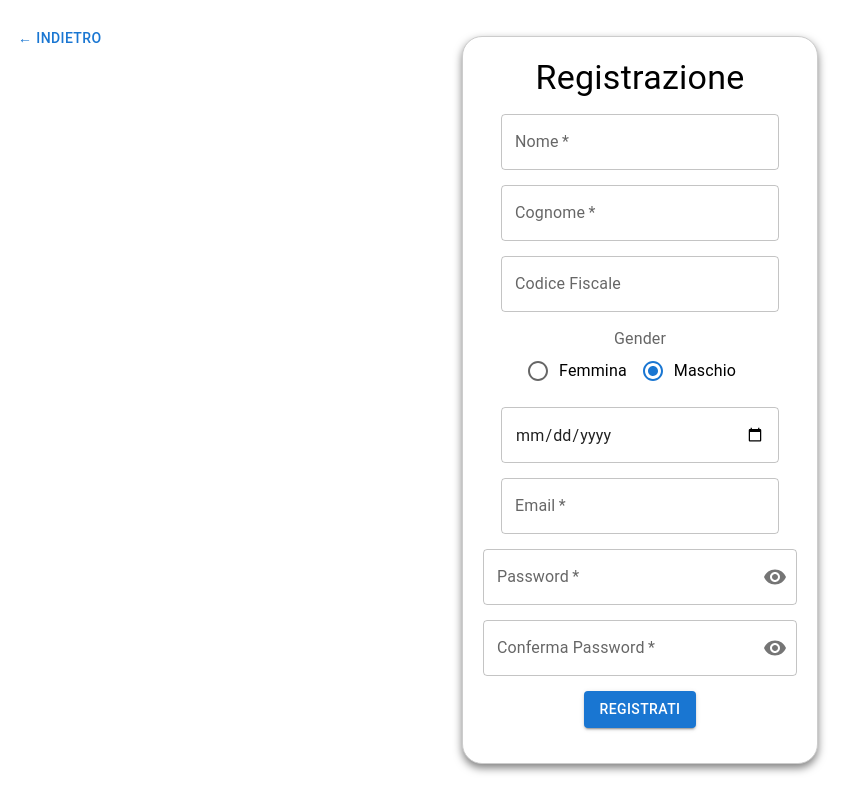
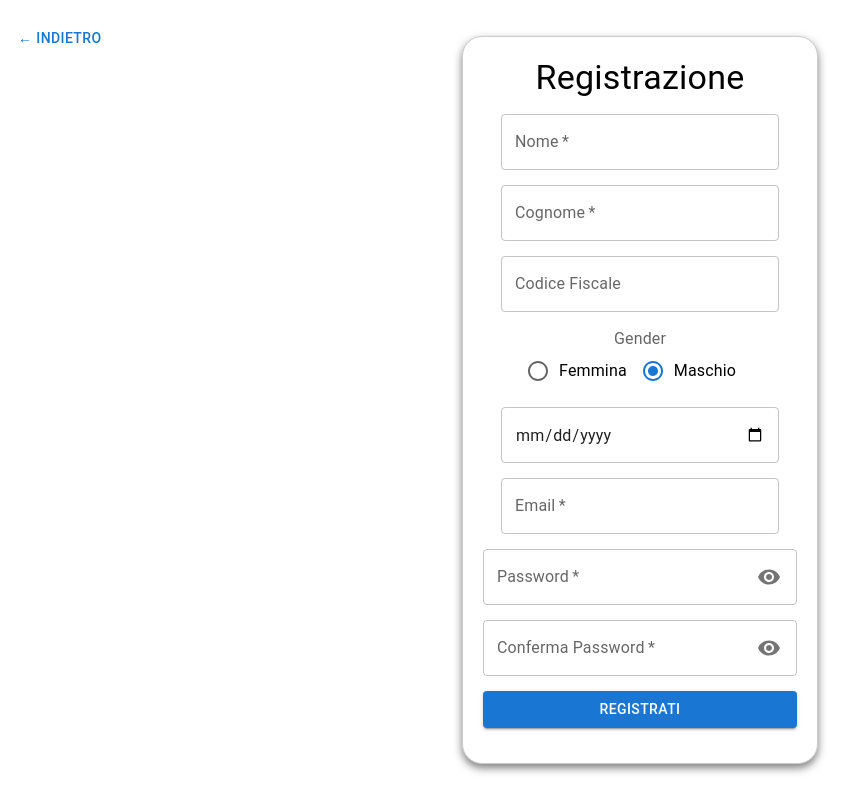
Before and after one commit to progetto-registro/webapp_registro_react, a React (Vite) app in the folder progetto-registro/: page /signup in a window 1280 px wide. Shown: the whole page, without its empty margins (0-865 px from the left). Built offline with nearby package versions, Linux system fonts and the light colour scheme.

Commit message:
modifiche css

```diff
--- a/progetto-registro/src/components/Login/Login.css
+++ b/progetto-registro/src/components/Login/Login.css
@@ -25,6 +25,10 @@
     min-width: 230px !important;
 }
 
+.login-container button{
+    width: 100% !important;
+}
+
 .signup-link button{
     color: cornflowerblue !important;
     margin-left: 5px;
--- a/progetto-registro/src/components/SignUp.css
+++ b/progetto-registro/src/components/SignUp.css
@@ -24,6 +24,20 @@
 }
 
 .signup-container input{
-  width: 100% !important;
-  min-width: 250px !important;
+    width: 100% !important;
+    min-width: 250px !important;
 }
+
+.signup-container button{
+    width: 100% !important;
+}
+/*
+.css-16wblaj-MuiInputBase-input-MuiOutlinedInput-input:invalid {
+    box-shadow: none;
+    padding-right: 50px !important;
+}
+
+label[data-shrink=false]+.MuiInputBase-formControl .css-16wblaj-MuiInputBase-input-MuiOutlinedInput-input {
+    padding-right: 50px;
+}
+*/
```
